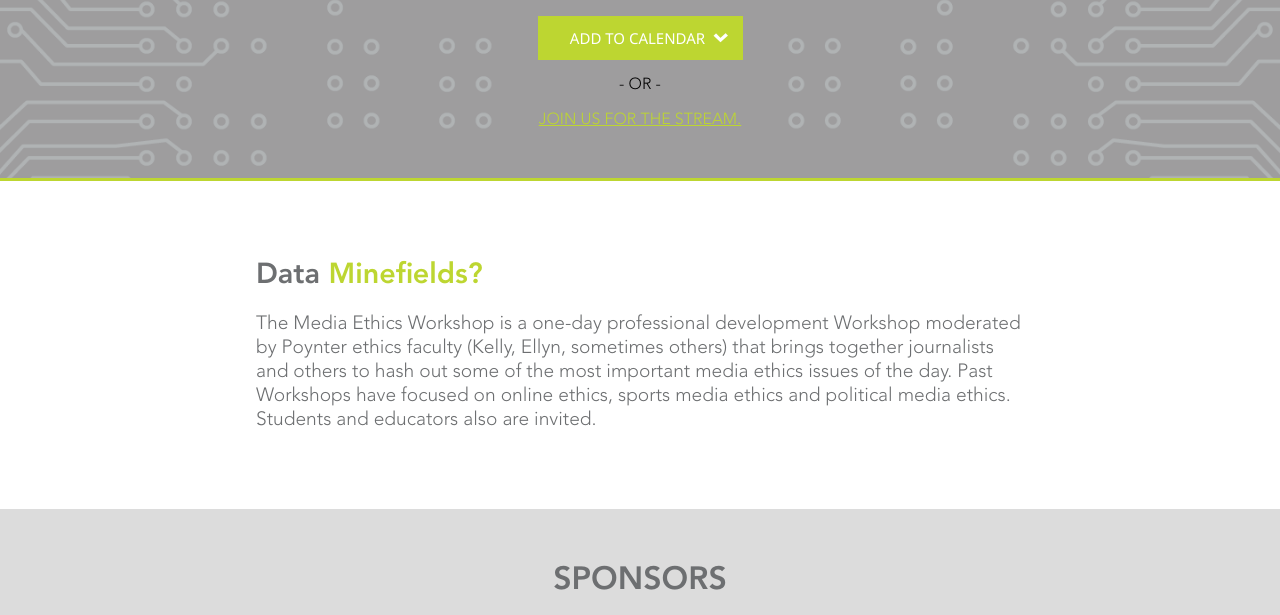
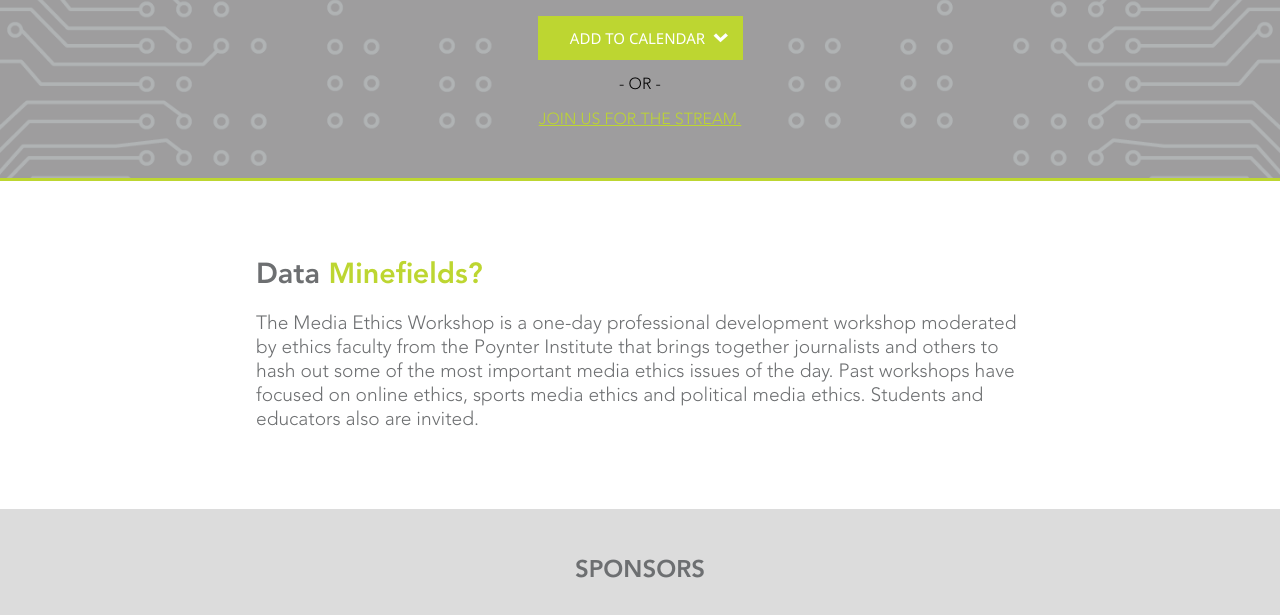
Before and after one commit to brebory/Poynter-KSU-MEW-Splash-Site, a plain HTML site: page index.html in a window 1280 px wide. Shown: the part 373-988 px from the top of the page. Drawn offline with nearby package versions, Linux system fonts and the light colour scheme.

Commit message:
Make changes according to client

```diff
--- a/css/main.css
+++ b/css/main.css
@@ -101,6 +101,10 @@ body {
 .sponsors header {
 	width: 60%;
 	margin: 0 auto;
+}
+
+.sponsors h1 {
+  font-size: 1.5em;
 }
 
 .sponsors img {
--- a/index.html
+++ b/index.html
@@ -59,8 +59,7 @@
               </h1>
 
               <p class="main-paragraph">
-                The Media Ethics Workshop is a one-day professional development Workshop moderated by Poynter ethics faculty (Kelly, Ellyn, sometimes others) that brings together journalists
-                and others to hash out some of the most important media ethics issues of the day. Past Workshops have focused on online ethics, sports media ethics and political media ethics. Students and educators also are invited.
+                The Media Ethics Workshop is a one-day professional development workshop moderated by ethics faculty from the Poynter Institute that brings together journalists and others to hash out some of the most important media ethics issues of the day. Past workshops have focused on online ethics, sports media ethics and political media ethics. Students and educators also are invited.
               </p>
             </div>
         </section>
```
Also changed, not shown: img/sponsors-image.png.
